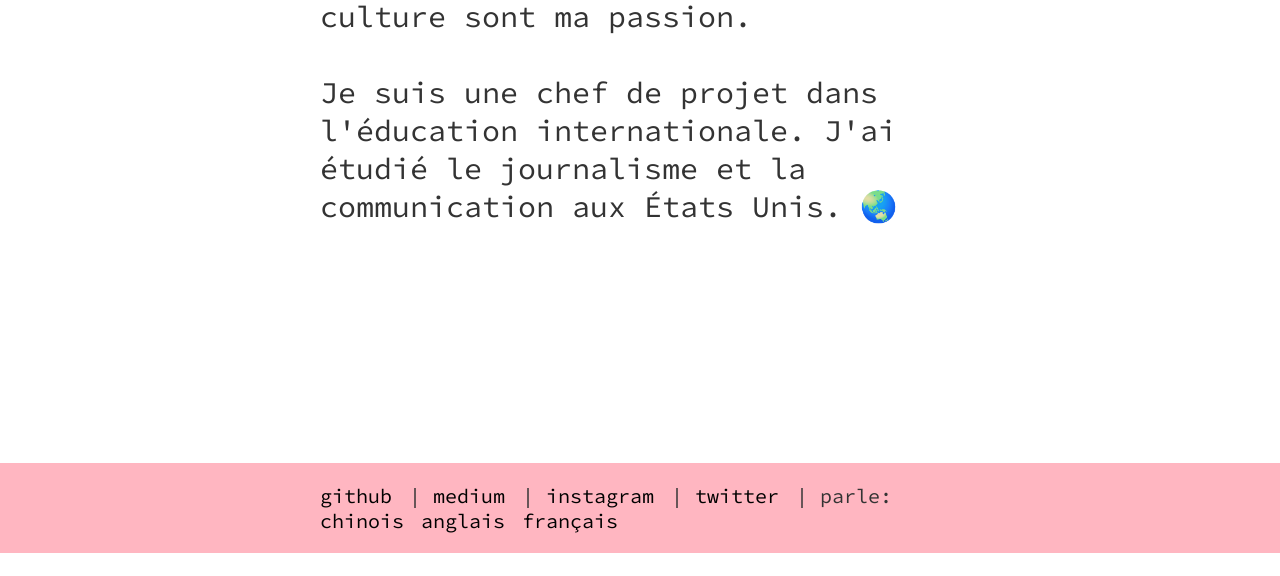
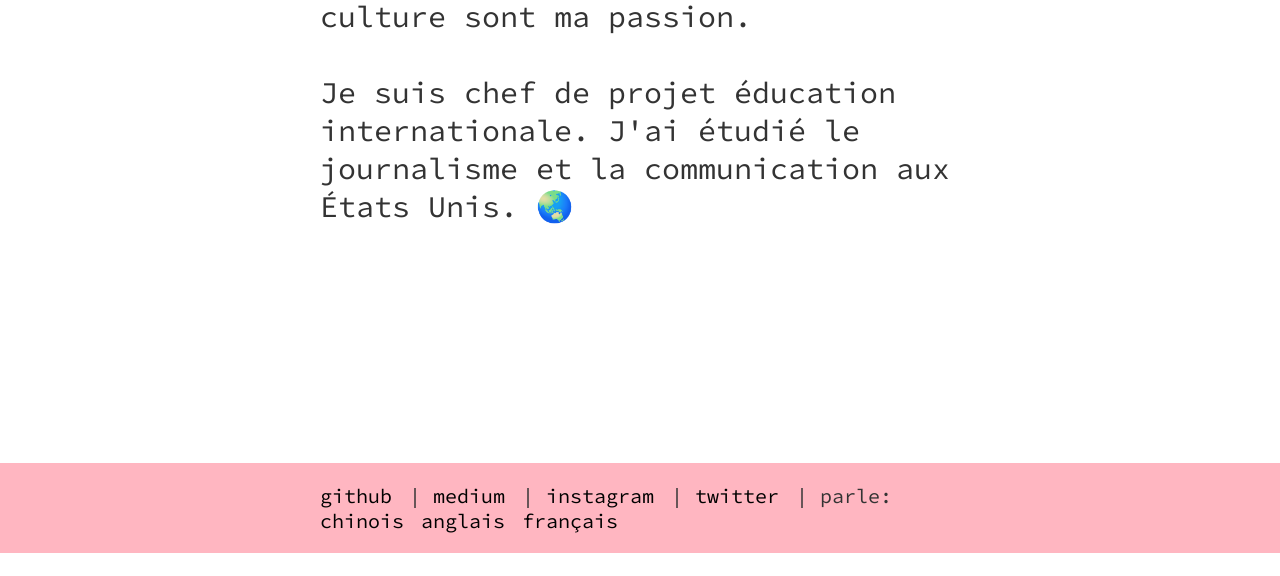
Before and after one commit to jingruzhang/jingruzhang.github.io, a plain HTML site: page fr.html in a window 1280 px wide. Shown: the part 224-800 px from the top of the page. Drawn offline with Linux system fonts and the light colour scheme.

Commit message:
fixed grammar

```diff
--- a/fr.html
+++ b/fr.html
@@ -33,7 +33,7 @@
       <main>
           <div class="intro">
             Je viens de <a href="https://www.lonelyplanet.com/china/guangdong/shenzhen">Shenzhen</a>. La tech et la culture sont ma passion. <br><br>
-            Je suis une chef de projet dans l'éducation internationale. J'ai étudié le journalisme et la communication aux États Unis. 🌏 <br><br>
+            Je suis chef de projet éducation internationale. J'ai étudié le journalisme et la communication aux États Unis. 🌏 <br><br>
           </div>
 
       </main>
```
